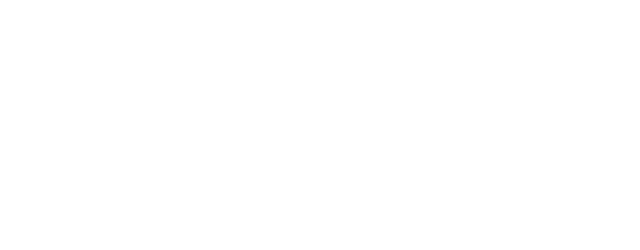
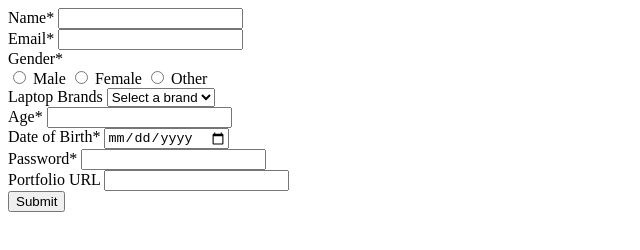
Before and after one commit to acciojob/job-app-form-its-sriram-here, a website: page main.html in a window 1280 px wide. Shown: the whole page, without its empty margins (0-640 px from the left). Drawn offline with Linux system fonts and the light colour scheme.

Commit message:
created a submission

```diff
--- a/main.html
+++ b/main.html
@@ -7,6 +7,52 @@
 </head>
 
 <body>
+	  <form method="POST" id="application-form">
+        <div class="form-group">
+            <label for="name">Name*</label>
+            <input type="text" id="name" name="name" required>
+        </div>
+        <div class="form-group">
+            <label for="email">Email*</label>
+            <input type="email" id="email" name="email" required>
+        </div>
+        <div class="form-group">
+            <label>Gender*</label>
+            <div class="radio-group">
+                <input type="radio" id="male" name="gender" value="male" required>
+                <label for="male">Male</label>
+                <input type="radio" id="female" name="gender" value="female" required>
+                <label for="female">Female</label>
+                <input type="radio" id="other" name="gender" value="other" required>
+                <label for="other">Other</label>
+            </div>
+        </div>
+        <div class="form-group">
+            <label for="laptop">Laptop Brands</label>
+            <select id="laptop" name="laptop">
+                <option value="">Select a brand</option>
+                <option value="Apple">Apple</option>
+                <option value="Asus">Asus</option>
+                <option value="HP">HP</option>
+            </select>
+        </div>
+        <div class="form-group">
+            <label for="age">Age*</label>
+            <input type="number" id="age" name="age" required>
+        </div>
+        <div class="form-group">
+            <label for="dob">Date of Birth*</label>
+            <input type="date" id="dob" name="dob" required>
+        </div>
+        <div class="form-group">
+            <label for="password">Password*</label>
+            <input type="password" id="password" name="password" required>
+        </div>
+        <div class="form-group">
+            <label for="portfolio">Portfolio URL</label>
+            <input type="url" id="portfolio" name="portfolio">
+        </div>
+        <button type="submit">Submit</button>
 	<!-- the entire body must be written by student -->
     <script type="text/javascript" src="./script.js">
 </script>
```
